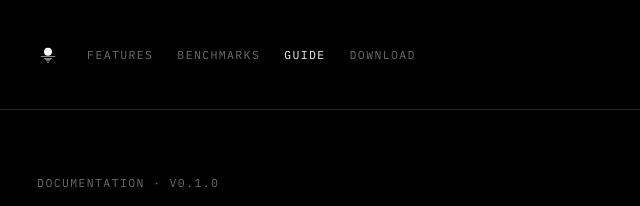
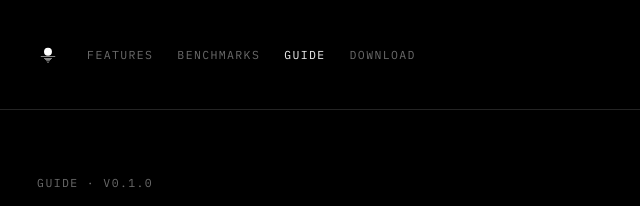
Before and after one commit to hxpe-dev/moonglass-launcher, a plain HTML site: page site/docs.html in a window 1280 px wide. Shown: the top 206 px of the page, 33-673 px from the left. Drawn offline with Linux system fonts and the light colour scheme.

Commit message:
Website: guide page label says Guide
Co-Authored-By: Claude Opus 5.5 <noreply@anthropic.com>

```diff
--- a/site/docs.html
+++ b/site/docs.html
@@ -27,7 +27,7 @@
   </header>
 
   <section class="rule doc-head">
-    <p class="label">Documentation · v0.1.0</p>
+    <p class="label">Guide · v0.1.0</p>
     <h1>The Moonglass guide</h1>
     <p class="head-text">Everything Moonglass does and how to use it, from the first start to the last setting. Every screen works with a controller, a keyboard or a mouse; this guide gives all three where they differ.</p>
   </section>
```
